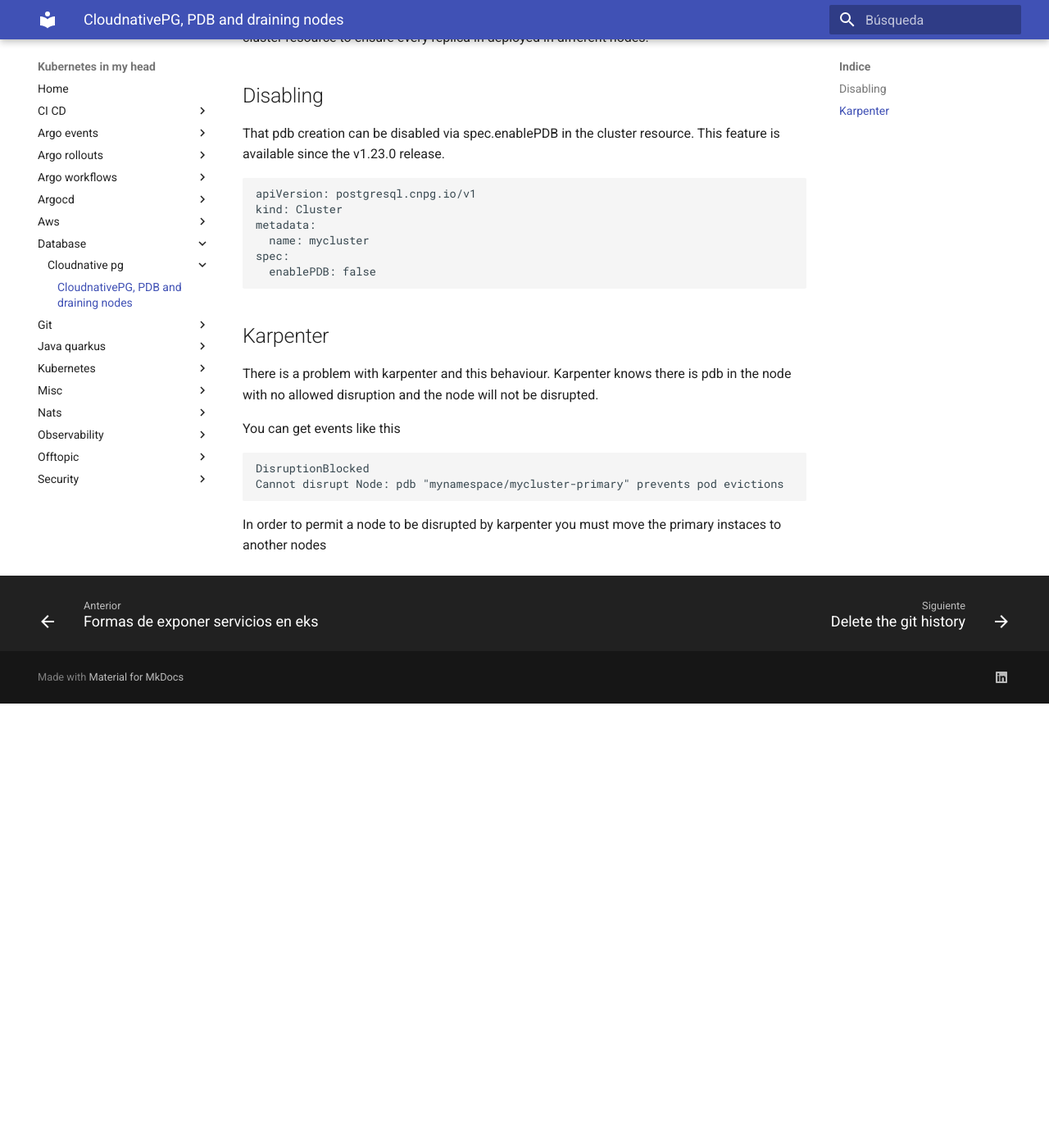
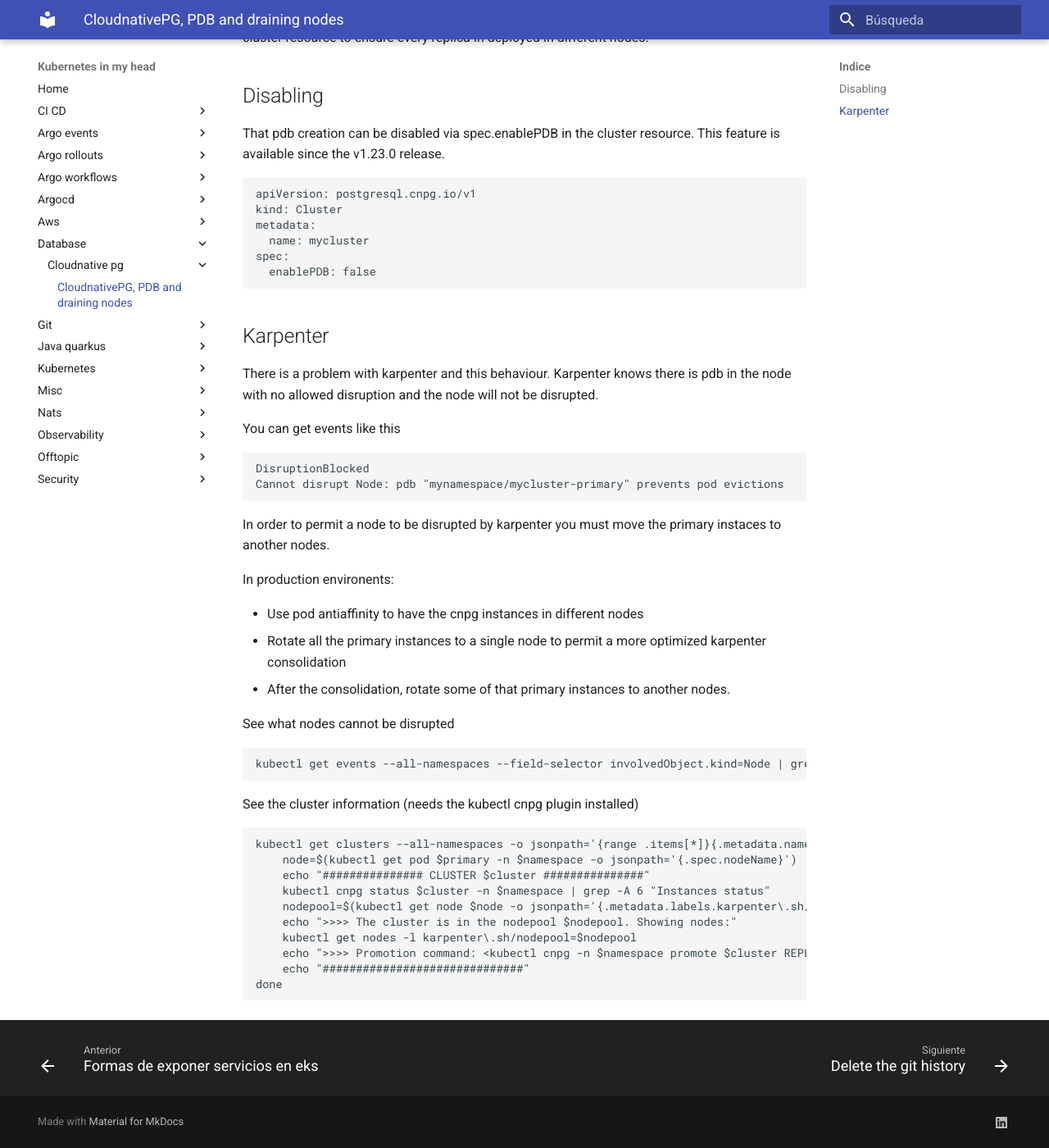
Before and after one commit to jorgelon/kubernetesinmyhead.net, an MkDocs documentation site: the page built from docs/database/cloudnative-pg/pdb.md, in a window 1280 px wide and 1400 px high, scrolled down 818 px. Shown: the whole window at 82% size. Built offline with MkDocs 1.6.1 and Material for MkDocs 9.7.7, drawn with Linux system fonts in a browser that asks for light colours; before the commit the page ends 1676 px from its top, so only the background shows below that.

Commit message:
add more info

````diff
--- a/docs/database/cloudnative-pg/pdb.md
+++ b/docs/database/cloudnative-pg/pdb.md
@@ -52,4 +52,31 @@ DisruptionBlocked
 Cannot disrupt Node: pdb "mynamespace/mycluster-primary" prevents pod evictions
 ```
 
-In order to permit a node to be disrupted by karpenter you must move the primary instaces to another nodes
+In order to permit a node to be disrupted by karpenter you must move the primary instaces to another nodes.
+
+In production environents:
+
+- Use pod antiaffinity to have the cnpg instances in different nodes
+- Rotate all the primary instances to a single node to permit a more optimized karpenter consolidation
+- After the consolidation, rotate some of that primary instances to another nodes.
+
+See what nodes cannot be disrupted
+
+```shell
+kubectl get events --all-namespaces --field-selector involvedObject.kind=Node | grep pdb
+```
+
+See the cluster information (needs the kubectl cnpg plugin installed)
+
+```shell
+kubectl get clusters --all-namespaces -o jsonpath='{range .items[*]}{.metadata.namespace}{"\t"}{.metadata.name}{"\t"}{.status.currentPrimary}{"\n"}{end}' | while read namespace cluster primary; do
+    node=$(kubectl get pod $primary -n $namespace -o jsonpath='{.spec.nodeName}')
+    echo "############### CLUSTER $cluster ###############"
+    kubectl cnpg status $cluster -n $namespace | grep -A 6 "Instances status"
+    nodepool=$(kubectl get node $node -o jsonpath='{.metadata.labels.karpenter\.sh/nodepool}')
+    echo ">>>> The cluster is in the nodepool $nodepool. Showing nodes:"
+    kubectl get nodes -l karpenter\.sh/nodepool=$nodepool
+    echo ">>>> Promotion command: <kubectl cnpg -n $namespace promote $cluster REPLICAID>"
+    echo "##############################"
+done
+```
````
